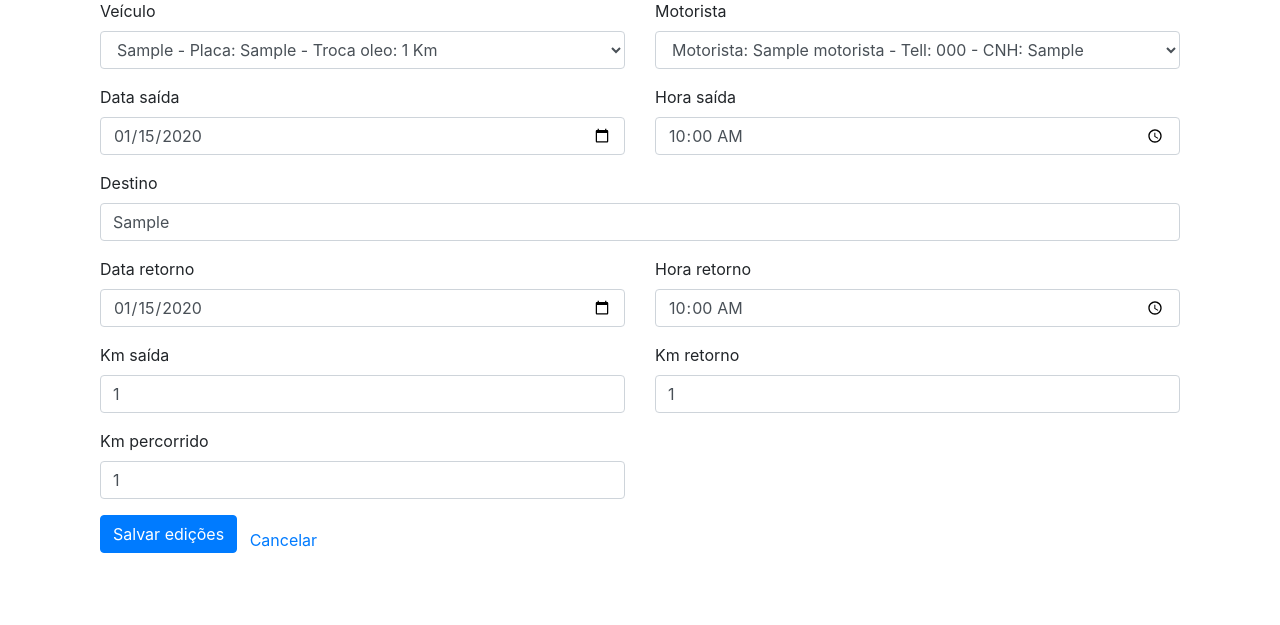
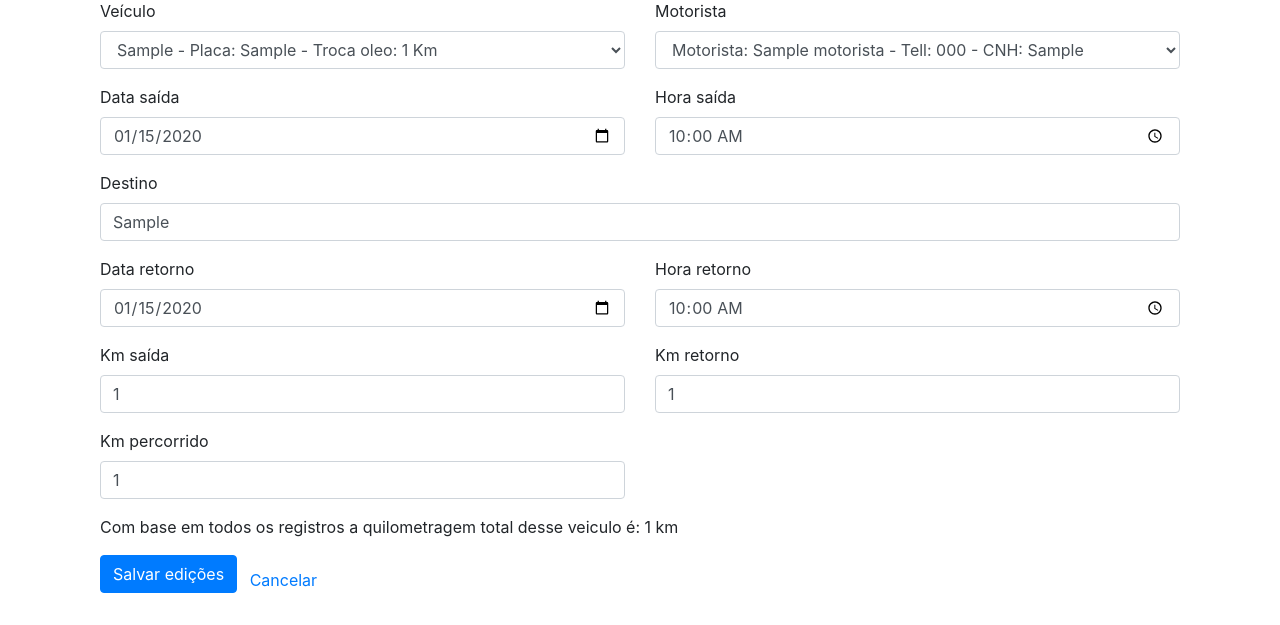
Before and after one commit to ZeAlysson/Controle-de-Viagens, a Django app: page /controle/editar-controle/1/ in a window 1280 px wide. Shown: the part 201-826 px from the top of the page. Before the commit the page ends 754 px from the top, so only its background shows below. Run offline with Django 5.2, Linux system fonts and the light colour scheme; tables that the repository leaves empty hold one stand-in row (values such as "Sample post"); some libraries are stand-ins or nearby versions.

Commit message:
ajustes views

```diff
--- a/controle/templates/controle/editar_controle.html
+++ b/controle/templates/controle/editar_controle.html
@@ -71,6 +71,8 @@
                     {{ form.km_percorrido }}
                 </div>
             </div>
+
+            <p>Com base em todos os registros a quilometragem total desse veiculo é: {{ total_km_rodados }} km</p>
             <button class="btn btn-primary mb-3" type="submit">Salvar edições</button>
             <a href="{% url 'tela_controle' %}" class="mx-2">Cancelar</a>
         </form>
--- a/controle/views.py
+++ b/controle/views.py
@@ -2,6 +2,9 @@ from .models import Controle
 from .forms import ControleForm
 from django.db.models import Sum
 from django.shortcuts import render, get_object_or_404, redirect
+
+def calcular_total_km_rodados(veiculo):
+    return Controle.objects.filter(veiculo=veiculo).aggregate(Sum('km_percorrido'))['km_percorrido__sum']
 
 def tela_controle(request):
     # consulta por período
@@ -36,7 +39,7 @@ def visualizar_controle(request, controle_id):
 
 def editar_controle(request, controle_id):
     controle = get_object_or_404(Controle, pk=controle_id)
-
+    total_km_rodados = calcular_total_km_rodados(controle.veiculo)
     if request.method == 'POST':
         form = ControleForm(request.POST, instance=controle)
         if form.is_valid():
@@ -45,7 +48,7 @@ def editar_controle(request, controle_id):
     else:
         form = ControleForm(instance=controle)
 
-    return render(request, 'controle/editar_controle.html', {'form': form, 'controle': controle})
+    return render(request, 'controle/editar_controle.html', {'form': form, 'controle': controle, 'total_km_rodados': total_km_rodados})
 
 
 
```
Also changed, not shown: controle/templates/controle/visualizar_controle.html (+5 -3 lines).
